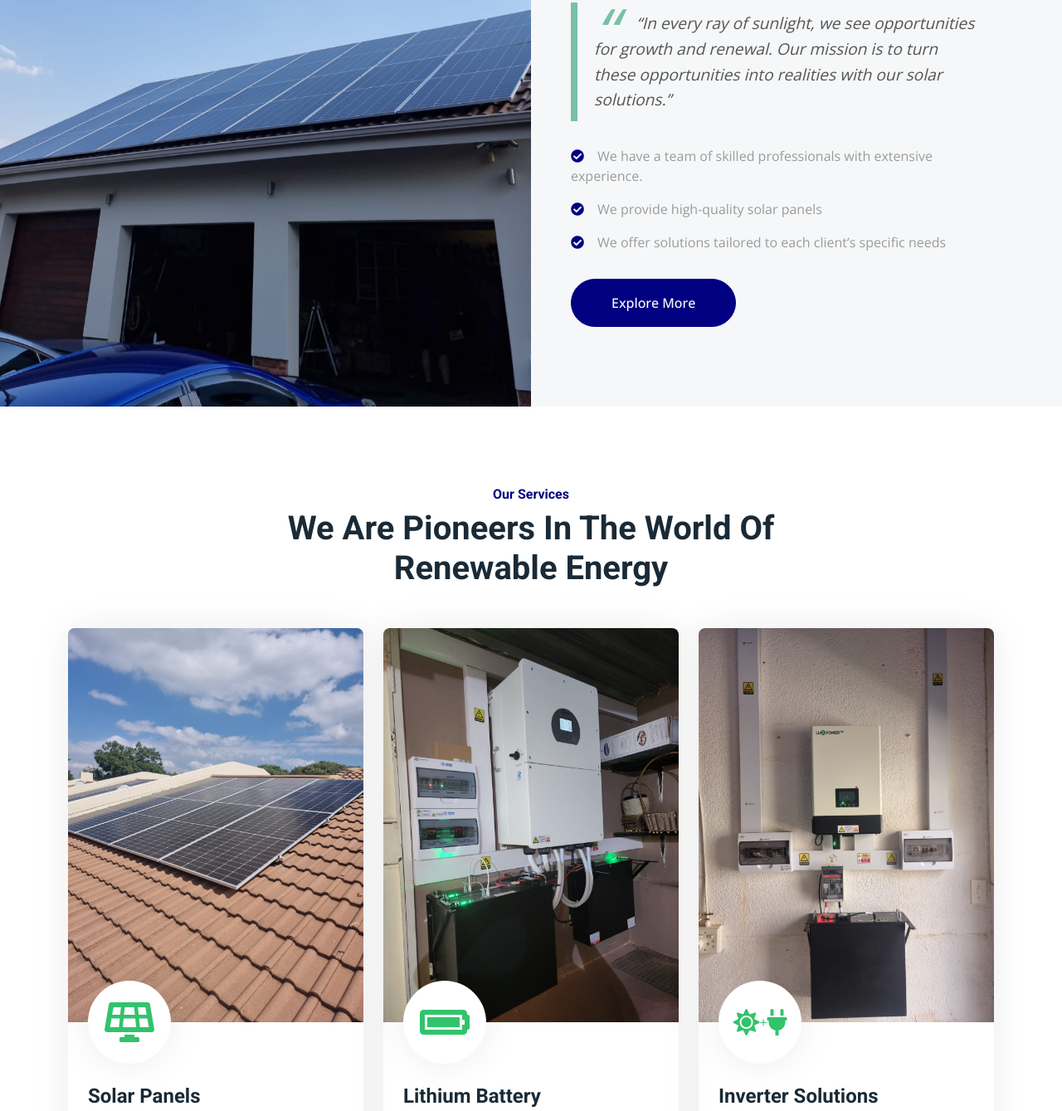
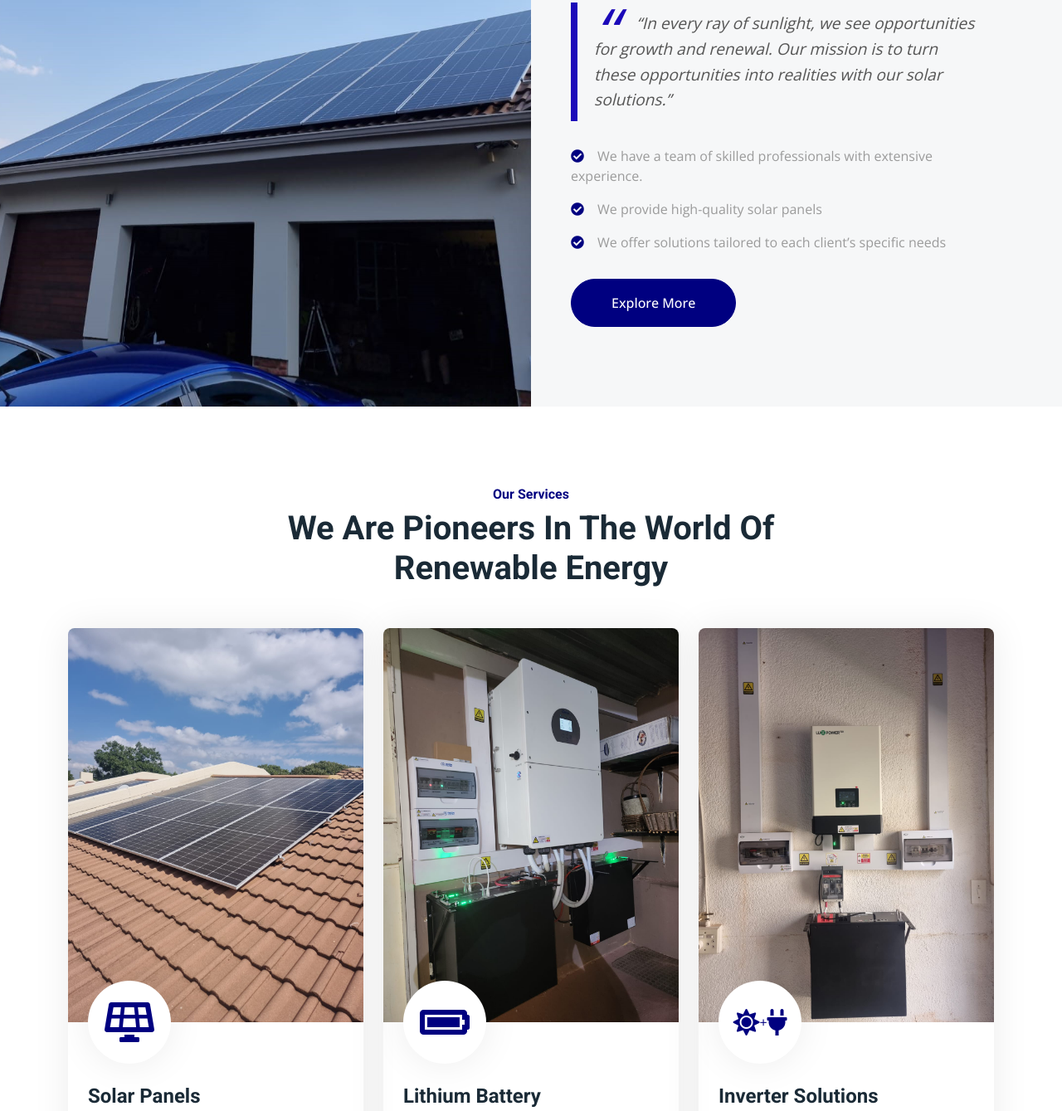
Before and after one commit to CyberkruSpace/MMSolurgy, a plain HTML site: page index.html in a window 1280 px wide. Shown: the part 1461-2800 px from the top of the page at 83% size. Drawn offline with nearby package versions, Linux system fonts and the light colour scheme.

Commit message:
new theme

```diff
--- a/css/style.css
+++ b/css/style.css
@@ -1,8 +1,10 @@
 /*------------------CSS By CyberKRU----------------*/
 :root {
-    --primary: #32C36C;
+    --primary: #000080;
+    --bs-primary: #000080;
     --light: #F6F7F8;
     --dark: #1A2A36;
+
 }
 
 .fw-medium {
@@ -47,6 +49,9 @@
     opacity: 1;
 }
 
+.spinner-border.text-primary {
+    color: var(--primary);
+}
 
 /*** Button ***/
 .btn {
@@ -246,14 +251,14 @@ p.fs-5 {
     font-style: italic;
     font-size: 1.2em;
     color: #555;
-    border-left: 8px solid #78C0A8;
+    border-left: 8px solid #1b09b9;
     line-height: 1.6;
     margin: 30px 0;
     padding: 10px 20px;
     quotes: "\201C""\201D""\2018""\2019";
 }
 .quote::before {
-    color: #78C0A8;
+    color: #1b09b9;
     content: open-quote;
     font-size: 4em;
     line-height: 0.1em;
@@ -634,7 +639,7 @@ p.fs-5 {
 .cover {
     display: flex;
     justify-content: center;
-    background-color: #32C36C;
+    background-color: #000080;
     padding: 20px;
     border-radius: 10px;
 }
@@ -652,3 +657,4 @@ p.fs-5 {
 .wing p {
     font-size: 20px;
     font-weight: bold;
+}
```
